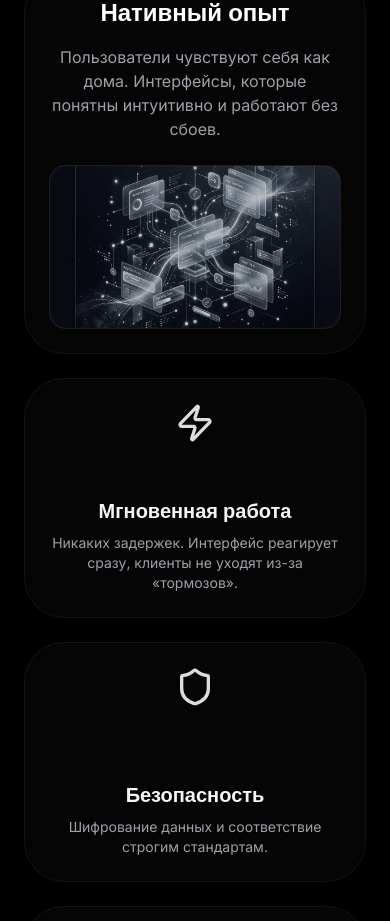
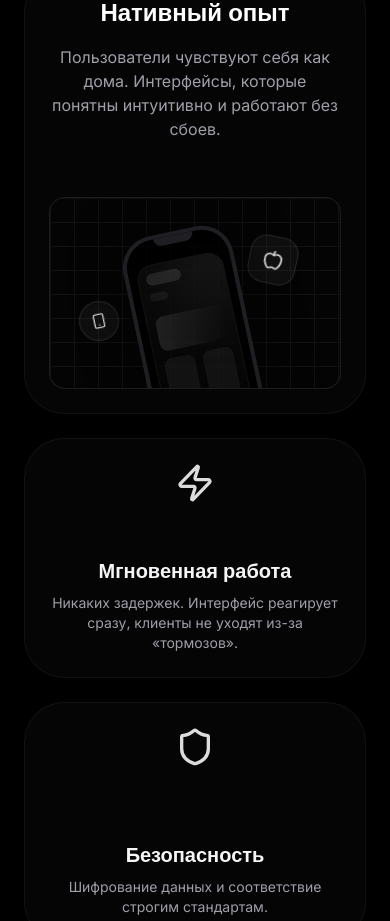
Before and after one commit to echopro-create/techno-bechno, a Next.js app: page / in a window 390 px wide. Shown: the part 2030-2951 px from the top of the page. Built offline with nearby package versions, Linux system fonts and the light colour scheme.

Commit message:
fix(ui): replace AI generated image with a premium hand-coded SVG/CSS mobile mockup

```diff
--- a/components/Features.tsx
+++ b/components/Features.tsx
@@ -2,6 +2,55 @@
 
 import { Monitor, Apple, Smartphone, Zap, Shield, Sparkles } from 'lucide-react';
 import { SpotlightCard } from './SpotlightCard';
+
+function NativeExperienceGraphic() {
+  return (
+    <div className="mt-8 md:mt-10 relative h-48 md:h-64 w-full overflow-hidden rounded-2xl border border-white/10 flex items-center justify-center bg-black/20 group">
+      <div className="absolute inset-0 bg-[radial-gradient(ellipse_at_center,_var(--tw-gradient-stops))] from-zinc-500/10 via-transparent to-transparent opacity-100"></div>
+
+      {/* Background Grid */}
+      <div
+        className="absolute inset-0 opacity-[0.06]"
+        style={{
+          backgroundImage:
+            'linear-gradient(rgba(255,255,255,1) 1px, transparent 1px), linear-gradient(90deg, rgba(255,255,255,1) 1px, transparent 1px)',
+          backgroundSize: '24px 24px',
+        }}
+      />
+
+      {/* Abstract Phone Frame */}
+      <div className="relative z-10 w-28 md:w-36 h-56 md:h-72 rounded-[2rem] border-[4px] border-zinc-700/50 bg-black/80 shadow-[0_0_50px_rgba(0,0,0,0.5)] flex flex-col p-2 transform rotate-[-12deg] translate-y-12 md:translate-y-16 transition-all duration-700 ease-out group-hover:rotate-0 group-hover:translate-y-4">
+        {/* Dynamic Island Mock */}
+        <div className="absolute top-0 inset-x-0 h-4 flex justify-center">
+          <div className="w-10 h-2 rounded-b-xl bg-zinc-700/50 absolute top-0"></div>
+        </div>
+
+        {/* Mock App Content */}
+        <div className="flex-1 mt-4 rounded-[1rem] border border-white/5 bg-white/[0.02] p-2 flex flex-col gap-2 relative overflow-hidden">
+           <div className="absolute -top-10 -right-10 w-24 h-24 bg-white/10 blur-2xl rounded-full"></div>
+
+           <div className="h-4 w-1/2 rounded-full bg-white/10 relative z-10"></div>
+           <div className="h-3 w-1/4 rounded-full bg-white/5 relative z-10 mb-2"></div>
+
+           <div className="h-12 rounded-lg bg-gradient-to-r from-white/10 to-transparent relative z-10"></div>
+           <div className="flex gap-2 relative z-10">
+             <div className="flex-1 h-12 rounded-lg bg-white/5"></div>
+             <div className="flex-1 h-12 rounded-lg bg-white/5"></div>
+           </div>
+           <div className="h-8 rounded-lg bg-white/5 relative z-10"></div>
+        </div>
+      </div>
+
+      {/* Floating Elements */}
+      <div className="absolute top-[20%] right-[15%] w-12 h-12 md:w-14 md:h-14 rounded-2xl border border-white/10 bg-white/[0.03] backdrop-blur-md shadow-2xl flex items-center justify-center transform rotate-12 transition-transform duration-700 group-hover:rotate-[-5deg] group-hover:-translate-y-2">
+        <Apple className="size-5 md:size-6 text-zinc-300" />
+      </div>
+      <div className="absolute bottom-[25%] left-[10%] md:left-[15%] w-10 h-10 md:w-12 md:h-12 rounded-full border border-white/10 bg-white/[0.03] backdrop-blur-md shadow-2xl flex items-center justify-center transform -rotate-12 transition-transform duration-700 group-hover:rotate-12 group-hover:-translate-y-4">
+        <Smartphone className="size-4 md:size-5 text-zinc-300" />
+      </div>
+    </div>
+  );
+}
 
 export function Features() {
   return (
@@ -61,15 +110,7 @@ export function Features() {
               <div className="relative z-10 h-full flex flex-col">
               <h3 className="text-2xl md:text-3xl font-semibold mb-4 text-white font-display">Нативный опыт</h3>
               <p className="text-zinc-400 text-base md:text-lg max-w-sm mx-auto md:mx-0 mb-6 md:mb-10">Пользователи чувствуют себя как дома. Интерфейсы, которые понятны интуитивно и работают без сбоев.</p>
-                <div className="mt-auto relative w-full aspect-[16/9] md:aspect-auto md:h-64 rounded-2xl overflow-hidden border border-white/10">
-                  <img
-                    src="/images/native-experience.png"
-                    alt="Нативный опыт и интеграции"
-                    className="w-full h-full object-cover object-center opacity-80 mix-blend-screen"
-                    loading="lazy"
-                  />
-                  <div className="absolute inset-0 border border-white/5 rounded-2xl mix-blend-overlay"></div>
-                </div>
+                <NativeExperienceGraphic />
               </div>
             </SpotlightCard>
 
```
Also changed, not shown: public/images/native-experience.png (deleted).
